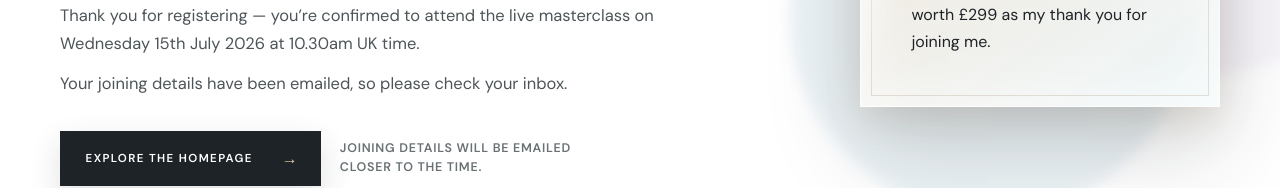
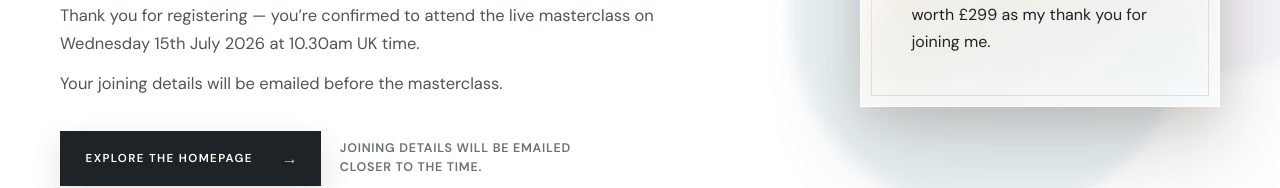
Before and after one commit to elevatedbusinessadmin/elevatedbusiness, a plain HTML site: page webinar-registered/index.html in a window 1280 px wide. Shown: the part 612-800 px from the top of the page. Drawn offline with Linux system fonts and the light colour scheme; a script that the page names is missing; a web font is replaced by a local one.

Commit message:
Text change

```diff
--- a/webinar-registered/index.html
+++ b/webinar-registered/index.html
@@ -60,7 +60,7 @@
           </h1>
           <p class="registered-session-label">Next available session</p>
           <p class="registered-intro">Thank you for registering — you&rsquo;re confirmed to attend the live masterclass on Wednesday 15th July 2026 at 10.30am UK time.</p>
-          <p class="registered-note">Your joining details have been emailed, so please check your inbox.</p>
+          <p class="registered-note">Your joining details will be emailed before the masterclass.</p>
 
           <div class="registered-actions">
             <a class="button button-primary" href="/">Explore the homepage <span aria-hidden="true">→</span></a>
```
